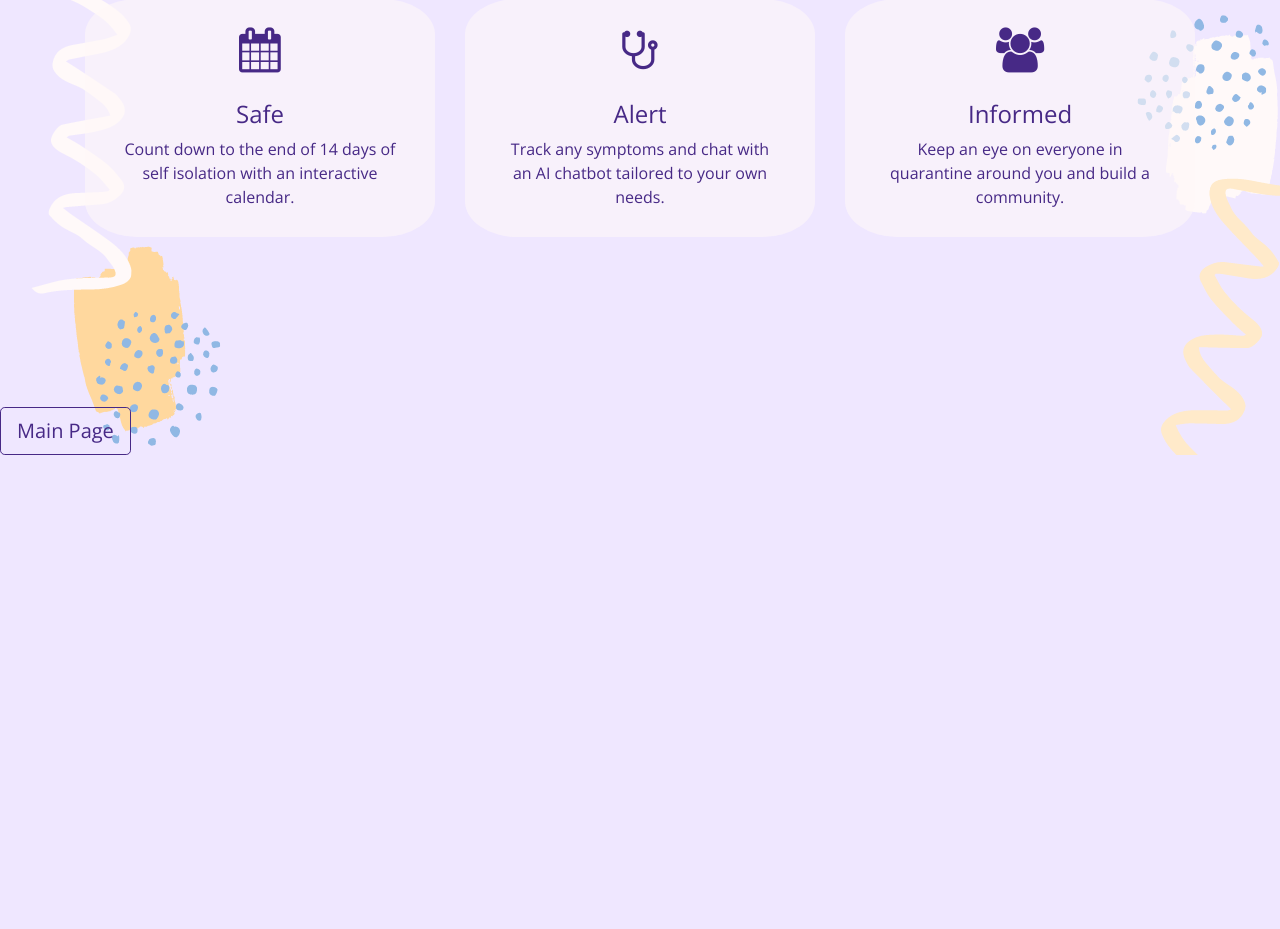
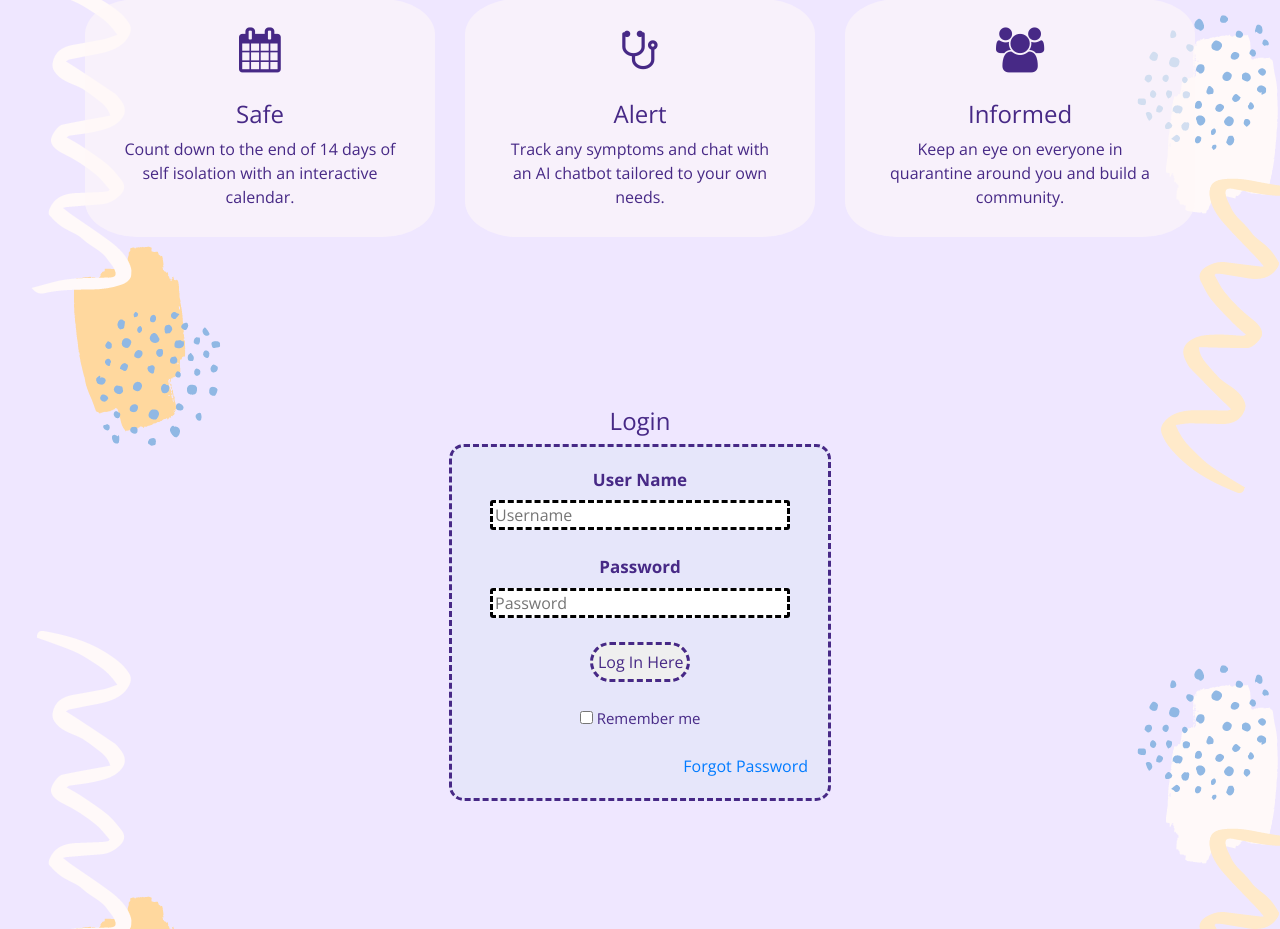
Before and after one commit to bekahma/isotracker-19, a Python web app: template templates/index.html in a window 1280 px wide. Shown: the part 773-1702 px from the top of the page. Before the commit the page ends 1228 px from the top, so only its background shows below. Run offline with Jinja, Linux system fonts and the light colour scheme; the template is opened without the code that fills it, so the values that code supplies are empty; some libraries are stand-ins or nearby versions.

Commit message:
minor fixes to login

```diff
--- a/style_login.css
+++ b/templates/css/login.css
@@ -1,17 +1,17 @@
-body {
-    margin: 0;
-    padding: 0;
-    background-color: #E6E6FA;
-    font-family: 'Arial';
+
+  .login {
+    text-align: center;
+    margin-top: 2%;
+    margin-bottom: 10%;
   }
 
-  .login {
+  #login {
     width: 382px;
     overflow: hidden;
     margin: auto;
-    margin: 20px 0px 0px 350px;
+    /* margin: 20px 0px 0px 350px; */
     padding: 20px;
-    background:	rgb(230,230,250);
+    background-color:	rgb(230,230,250);
     border-radius:15px;
     border: dashed;
   }
@@ -60,5 +60,5 @@ body {
 
   a {
     float: right;
-    background-color:	#E6E6FA;
+    /* background-color:	#E6E6FA; */
   }
--- a/templates/index.html
+++ b/templates/index.html
@@ -12,6 +12,7 @@
 
 		<title>COVID-19 Isolation Tracker</title>
 		<link rel="stylesheet" href="css/styles.css">
+		<link rel="stylesheet" href="css/login.css">
 	</head>
 
 	<!--
@@ -92,8 +93,28 @@
 
 		<!-- where the login portion should be -->
 		<!-- filler button for now -->
-		<section>
-			<a href="tracker.html"><button class="btn btn-outline-success btn-lg">Main Page</button></a>
+		<section class="login">
+			<div class="container">
+				<h4>Login</h4>
+				<form id="login" method="get" action="login.php">
+					<label><b>User Name
+					</b>
+					</label>
+					<input type="text" name="Uname" id="Uname" placeholder="Username">
+					<br><br>
+					<label><b>Password
+					</b>
+					</label>
+					<input type="Password" name="Pass" id="Pass" placeholder="Password">
+					<br><br>
+					<input type="button" name="log" id="log" value="Log In Here">
+					<br><br>
+					<input type="checkbox" id="check">
+					<span>Remember me</span>
+					<br><br>
+					<a href="#">Forgot Password</a>
+				</form>
+			</div>
 		</section>
 
 	<!--
```
